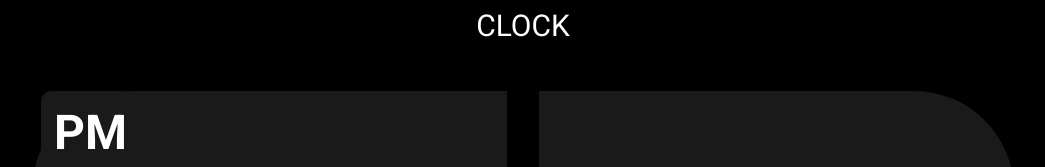
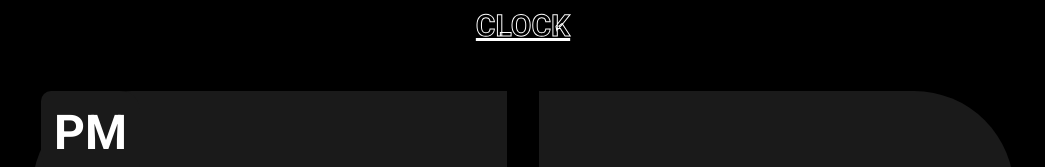
Before and after one commit to Winnerezy/Clock, a plain HTML site: page index.html in a window 1280 px wide. Shown: the top 167 px of the page, without its empty margins (117-1162 px from the left). Drawn offline with Linux system fonts and the light colour scheme.

Commit message:
modified header

```diff
--- a/style.css
+++ b/style.css
@@ -9,6 +9,10 @@ body{
 header{
     text-align: center;
     font-size: 30px;
+    font-weight: bold;
+    text-decoration: underline;
+    -webkit-text-fill-color: transparent;
+    -webkit-text-stroke: 1px white;
 }
 
 .display{
```
